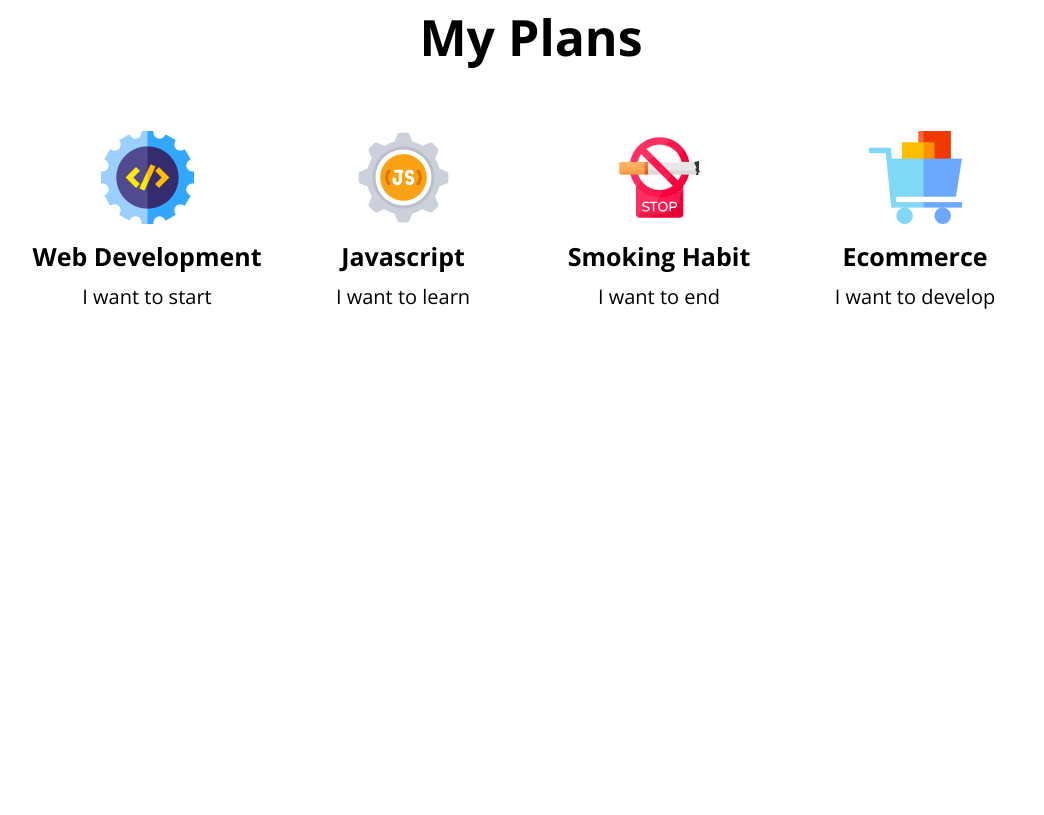
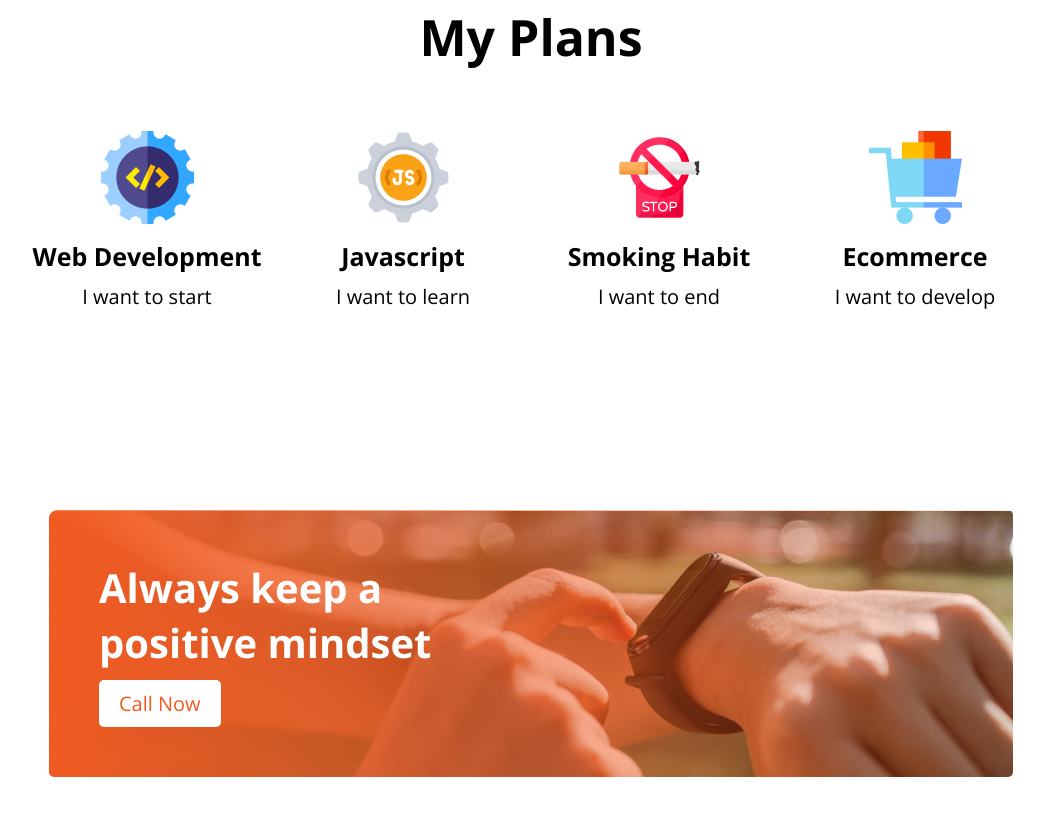
Before and after one commit to its-asif/demo-newMe, a plain HTML site: page index.html in a window 1280 px wide. Shown: the part 1914-2729 px from the top of the page, without its empty margins (109-1153 px from the left). Before the commit the page ends 2424 px from the top, so only its background shows below. Drawn offline with nearby package versions, Linux system fonts and the light colour scheme; files whose address does not match are found by name.

Commit message:
banner section done

```diff
--- a/index.html
+++ b/index.html
@@ -66,6 +66,12 @@
                 </div>
             </div>
         </div>
+
+        <!-- Banner -->
+        <div class="banner">
+            <h1 class="banner-title">Always keep a positive mindset</h1>
+            <button class="callNow-btn primary-btn">Call Now</button>
+        </div>
     </main>
     <footer></footer>
     <script src="https://kit.fontawesome.com/bc10b62698.js" crossorigin="anonymous"></script>
--- a/style.css
+++ b/style.css
@@ -116,3 +116,25 @@ main{
     font-size: 20px;
     font-weight: 700px;
 }
+
+
+.banner{
+    margin: auto 30px;
+    background-image: url(images/gradient2.png),url(images/watch.png);
+    background-repeat: no-repeat;
+    padding: 50px;
+    border-radius: 5px;
+    background;
+}
+
+.banner h1{
+    width: 50%;
+    color: white;
+    font-size: 40px;
+}
+
+.callNow-btn{
+    margin-top: 10px;
+    background-color: white;
+    color: #F15B22;
+}
```
